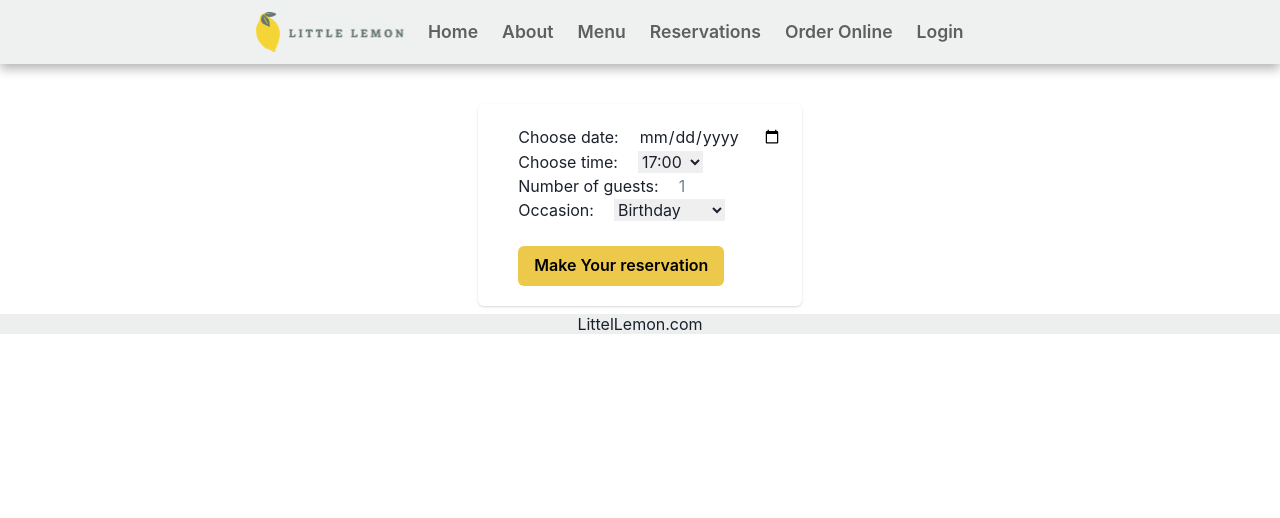
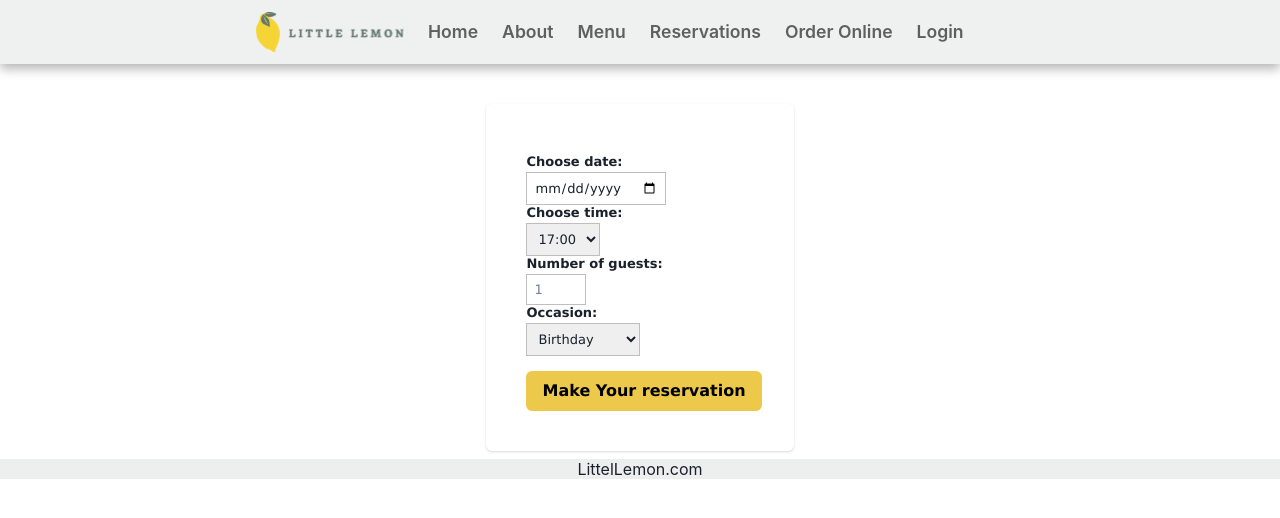
Before and after one commit to abas1200/capstone, a React (Create React App) app: page /booking in a window 1280 px wide. Shown: the top 518 px of the page. Built offline with nearby package versions, Linux system fonts and the light colour scheme.

Commit message:
add style to form

```diff
--- a/src/pages/BookingPage.js
+++ b/src/pages/BookingPage.js
@@ -23,9 +23,9 @@
 
   return (
     <VStack marginTop="10">
-      <Card maxW="500">
+      <Card>
         <CardBody>
-          <form>
+          <form className="form-style">
             <label htmlFor="res-date">Choose date:</label>
             <input
               type="date"
@@ -74,7 +74,7 @@
             </select>
             <br />
             <br />
-            <Button marginLeft="5" colorScheme="yellow" onClick={handleSubmit}>
+            <Button colorScheme="yellow" onClick={handleSubmit}>
               Make Your reservation
             </Button>
           </form>
--- a/src/pages/style.css
+++ b/src/pages/style.css
@@ -1,3 +1,91 @@
-label{
+/* label{
     padding: 20px;
 }
+
+input{
+    padding: 10px;
+} */
+
+.form-style {
+	margin:10px auto;
+	max-width: 400px;
+	padding: 20px 12px 10px 20px;
+	font: 13px "Lucida Sans Unicode", "Lucida Grande", sans-serif;
+}
+.form-style li {
+	padding: 0;
+	display: block;
+	list-style: none;
+	margin: 10px 0 0 0;
+}
+.form-style label{
+	margin:0 0 3px 0;
+	padding:0px;
+	display:block;
+	font-weight: bold;
+}
+.form-style input[type=text],
+.form-style input[type=date],
+.form-style input[type=datetime],
+.form-style input[type=number],
+.form-style input[type=search],
+.form-style input[type=time],
+.form-style input[type=url],
+.form-style input[type=email],
+textarea,
+select{
+	box-sizing: border-box;
+	-webkit-box-sizing: border-box;
+	-moz-box-sizing: border-box;
+	border:1px solid #BEBEBE;
+	padding: 7px;
+	margin:0px;
+	-webkit-transition: all 0.30s ease-in-out;
+	-moz-transition: all 0.30s ease-in-out;
+	-ms-transition: all 0.30s ease-in-out;
+	-o-transition: all 0.30s ease-in-out;
+	outline: none;
+}
+.form-style input[type=text]:focus,
+.form-style input[type=date]:focus,
+.form-style input[type=datetime]:focus,
+.form-style input[type=number]:focus,
+.form-style input[type=search]:focus,
+.form-style input[type=time]:focus,
+.form-style input[type=url]:focus,
+.form-style input[type=email]:focus,
+.form-style textarea:focus,
+.form-style select:focus{
+	-moz-box-shadow: 0 0 8px #88D5E9;
+	-webkit-box-shadow: 0 0 8px #88D5E9;
+	box-shadow: 0 0 8px #88D5E9;
+	border: 1px solid #88D5E9;
+}
+.form-style .field-divided{
+	width: 49%;
+}
+
+.form-style .field-long{
+	width: 100%;
+}
+.form-style .field-select{
+	width: 100%;
+}
+.form-style .field-textarea{
+	height: 100px;
+}
+.form-style input[type=submit], .form-style input[type=button]{
+	background: #4B99AD;
+	padding: 8px 15px 8px 15px;
+	border: none;
+	color: #fff;
+}
+.form-style input[type=submit]:hover, .form-style input[type=button]:hover{
+	background: #4691A4;
+	box-shadow:none;
+	-moz-box-shadow:none;
+	-webkit-box-shadow:none;
+}
+.form-style .required{
+	color:red;
+}
```
